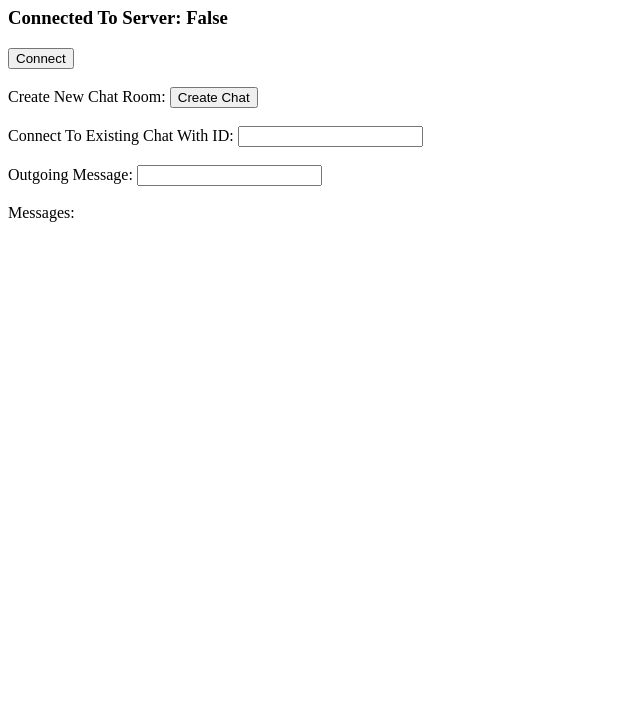
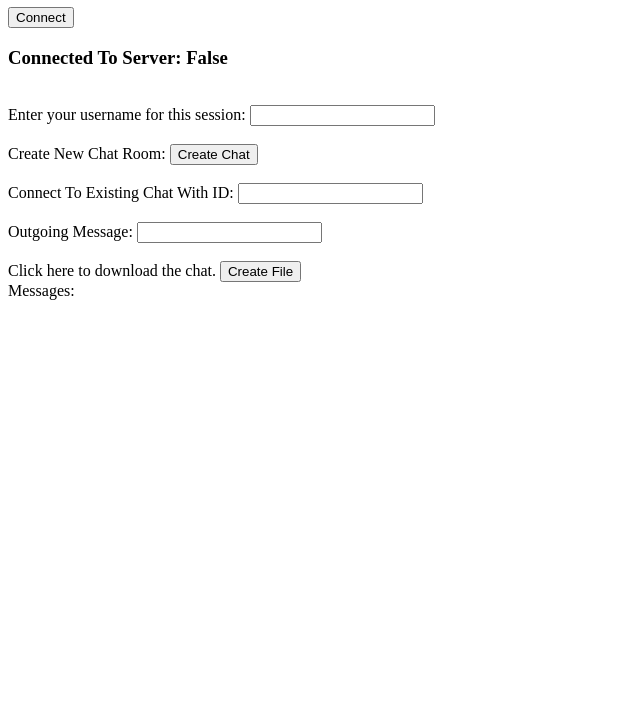
Before and after one commit to cbrock22/prototype_wsservcli, a website: page public/index.html in a window 1280 px wide. Shown: the part 73-800 px from the top of the page, without its empty margins (0-640 px from the left). Drawn offline with Linux system fonts and the light colour scheme.

Commit message:
updating index.html to reflect client saving

```diff
--- a/public/index.html
+++ b/public/index.html
@@ -7,17 +7,23 @@
   <title>WebSocket</title>
 </head>
 <body>
-  <h1>Cole's WebSocket Simple Messager</h1>
+  <h1>Cole's WebSocket Simple Messenger</h1>
   <div>
+    <input type="button" id="connectButton" value="Connect">
     <h3>Connected To Server: <span id="connection">False</h3></span>
-    <input type="button" id="connectButton" value="Connect"><br>
-    <br>
+
+
+        <br>
+          Enter your username for this session: <input type="text" id="username">
+        <br>
+      <br>
     Create New Chat Room: <span id="createRoom"><input type="button" id="createChat" value="Create Chat"></span><br><br>
     Connect To Existing Chat With ID: <input type="text" id="chatID"><br>
   </div>
   <br>
   <div>Outgoing Message: <input type="text" id="outgoing"><br></div>
   <br>
+  <save href="" id="saveButton">Click here to download the chat.  </save><button onclick="saveChat()" download>Create File</button>
   <div>Messages: <span id="incoming"></span><br></div>
 </body>
 </html>
```
